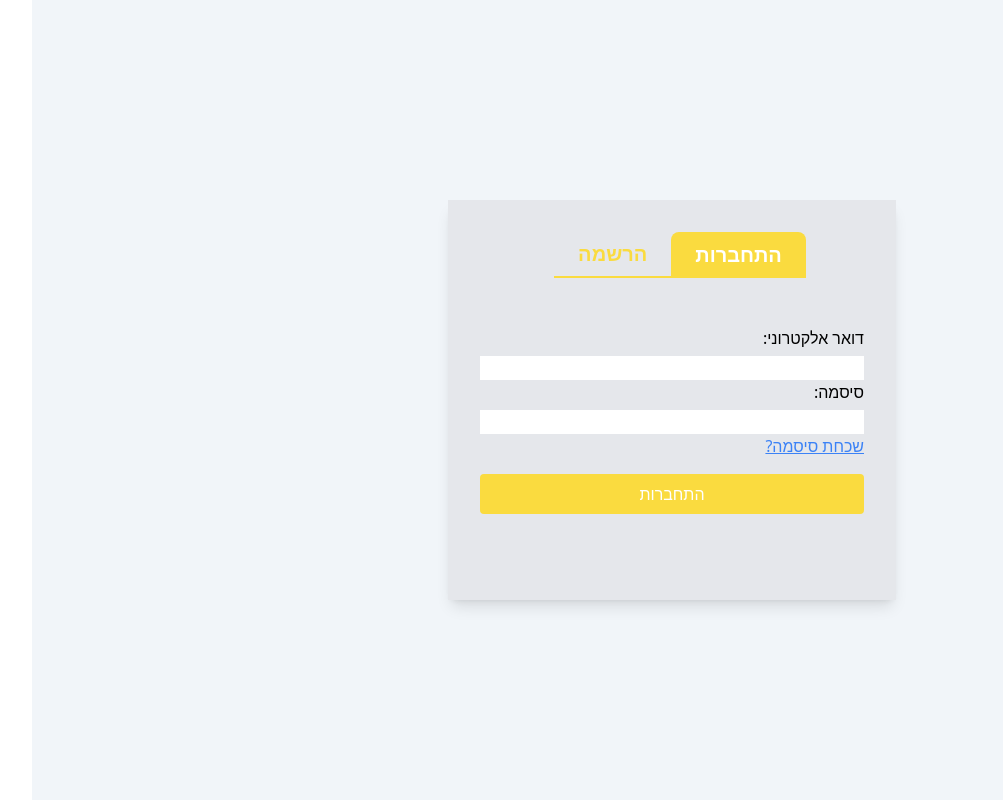
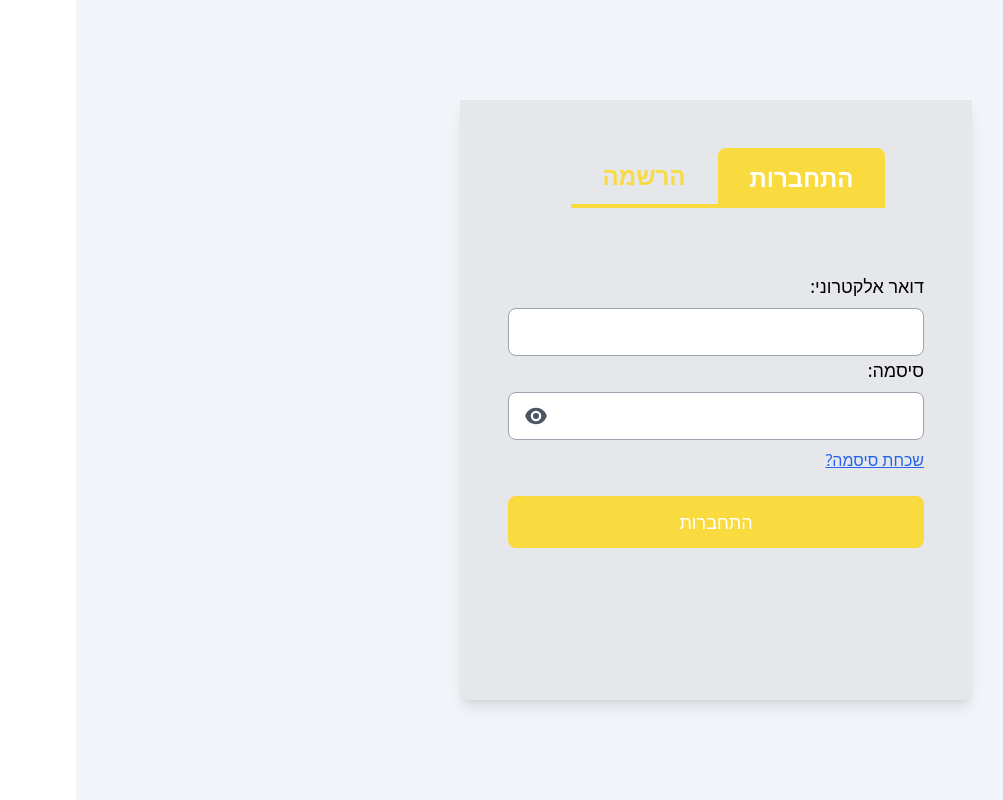
Before and after one commit to rachel-rapaport/lostAndFound, a Next.js app: page /login in a window 1280 px wide. Shown: the whole page, without its empty margins (116-1119 px from the left). Built offline with nearby package versions, Linux system fonts and the light colour scheme.

Commit message:
as the previous

```diff
--- a/package.json
+++ b/package.json
@@ -9,6 +9,7 @@
     "lint": "next lint"
   },
   "dependencies": {
+    "@heroicons/react": "^2.2.0",
     "@tanstack/react-query": "^5.62.7",
     "axios": "^1.7.8",
     "bcryptjs": "^2.4.3",
--- a/src/app/(pages)/login/page.tsx
+++ b/src/app/(pages)/login/page.tsx
@@ -4,7 +4,7 @@ import React from "react";
 const page = () => {
   return (
     <div className="h-screen w-screen flex justify-center items-center bg-slate-100">
-      <div className=" rounded-lg shadow-lg w-full max-w-md">
+      <div className=" rounded-lg shadow-lg w-full max-w-lg">
         <LoginForm />
       </div>
     </div>
--- a/src/app/components/Login.tsx
+++ b/src/app/components/Login.tsx
@@ -1,33 +1,36 @@
 // Login / sign up form - include forgot password and token
 "use client";
+import { useRouter } from "next/navigation";
+
+import React, { useState } from "react";
 import axios from "axios";
-import { useRouter } from "next/navigation";
-import React, { useState } from "react";
+import { z } from "zod";
+import { EyeIcon, EyeSlashIcon } from "@heroicons/react/24/solid";
+import userStore from "../store/userStore";
 import { loginAuthenticationCookies } from "../services/api/loginAuth";
 import { signupAuthenticationCookies } from "../services/api/signupAuth";
-import userStore from "../store/userStore";
-import { z } from "zod";
 import { loginSchema, signUpSchema } from "@/app/schemas/loginSchema";
 import PasswordResetModal from "./ModalResetPasswordEmail";
 
 const LoginForm = () => {
+  const router = useRouter();
+
   const [fullName, setFullName] = useState("");
   const [email, setEmail] = useState("");
   const [password, setPassword] = useState("");
+  const [showPassword, setShowPassword] = useState(false);
   const [phone, setPhone] = useState("");
   const [error, setError] = useState("");
   const [isLogin, setIsLogin] = useState(true);
   const [isModalOpen, setIsModalOpen] = useState(false);
   const setUser = userStore((state) => state.setUser);
-  const user = userStore((state) => state.user);
-  const router = useRouter();
 
   // Log in / Sign up
   const toggleForm = () => {
     setIsLogin(!isLogin);
   };
 
-  // send reset password email modal
+  // Send reset password email modal
   const openModal = () => {
     setIsModalOpen(true);
   };
@@ -36,6 +39,12 @@ const LoginForm = () => {
     setIsModalOpen(false);
   };
 
+  // Toggle show/hide password button
+  const togglePasswordVisibility = () => {
+    setShowPassword(!showPassword);
+  };
+
+  // Submit function - zod validation
   const onSubmit = async (e: React.FormEvent) => {
     e.preventDefault();
     try {
@@ -56,7 +65,7 @@ const LoginForm = () => {
     }
   };
 
-  // handle sign up
+  // Handle sign up
   const signUp = async (signUpData: {
     email: string;
     password: string;
@@ -71,9 +80,9 @@ const LoginForm = () => {
         signUpData.password
       );
       if (response) {
-        console.log("sign up succsess");
+        console.log("Response:", response);
         clearData();
-        router.replace("/home");
+        router.push("/home");
       } else {
         setError("error");
       }
@@ -82,7 +91,7 @@ const LoginForm = () => {
     }
   };
 
-  // handle log in
+  // Handle log in
   const login = async (loginData: { email: string; password: string }) => {
     try {
       const response = await loginAuthenticationCookies(
@@ -92,20 +101,14 @@ const LoginForm = () => {
 
       if (response) {
         if (response.user) {
-          console.log(response.user);
-
-          // the user logged in successfully
+          // The user logged in successfully
           setUser(response.user); // Update the store with user data
-          console.log("Login success");
-
           if (router) {
             router.push("/home");
           }
           clearData();
         } else {
-          // the user is logged in already
-          console.log("State after first login:", user);
-
+          // The user is logged in already
           if (router) {
             router.push("/home");
           }
@@ -119,7 +122,7 @@ const LoginForm = () => {
     }
   };
 
-  // clear form
+  // Clear form
   const clearData = () => {
     setFullName("");
     setEmail("");
@@ -129,7 +132,7 @@ const LoginForm = () => {
     setIsLogin(false);
   };
 
-  // error handler
+  // Error handler
   const handleError = (error: unknown, defaultMessage: string) => {
     if (axios.isAxiosError(error) && error.response?.status === 400) {
       setError(error.response.data.message || defaultMessage);
@@ -140,24 +143,25 @@ const LoginForm = () => {
   };
 
   return (
-    <div className="bg-gray-200 space-y-12 w-full h-[400px] text-black p-8">
-      <div className="flex justify-center  space-x-4 mb-6">
+    <div className="bg-gray-200 space-y-16 w-full h-[600px] text-black p-12">
+      <div className="flex justify-center space-x-6 mb-8">
+        {/* Toggle buttons  */}
         <button
           onClick={toggleForm}
-          className={`px-6 py-2 text-xl font-semibold ${
+          className={`px-8 py-3 text-2xl font-semibold ${
             isLogin
-              ? "bg-[#FADB3F] text-white rounded-t-lg"
-              : "bg-transparent text-[#FADB3F] border-b-2 border-[#FADB3F]"
+              ? "bg-[#FADB3F] text-white rounded-t-lg "
+              : "bg-transparent text-[#FADB3F] border-b-4 border-[#FADB3F]"
           }`}
         >
           התחברות
         </button>
         <button
           onClick={toggleForm}
-          className={`px-6 py-2 text-xl font-semibold ${
+          className={`px-8 py-3 text-2xl font-semibold ${
             !isLogin
               ? "bg-[#FADB3F] text-white rounded-t-lg"
-              : "bg-transparent text-[#FADB3F] border-b-2 border-[#FADB3F]"
+              : "bg-transparent text-[#FADB3F] border-b-4 border-[#FADB3F]"
           }`}
         >
           הרשמה
@@ -166,10 +170,13 @@ const LoginForm = () => {
 
       <form onSubmit={onSubmit}>
         {!isLogin && (
-          <div className="grid w-full items-center gap-1.5">
-            <label htmlFor="fullname">שם מלא:</label>
+          // Full name input
+          <div className="grid w-full items-center gap-2">
+            <label htmlFor="fullname" className="text-lg font-medium">
+              שם מלא:
+            </label>
             <input
-              className="w-full"
+              className="w-full h-12 px-4 border border-gray-400 rounded-lg text-lg"
               required={!isModalOpen}
               value={fullName}
               onChange={(e) => setFullName(e.target.value)}
@@ -178,10 +185,13 @@ const LoginForm = () => {
             />
           </div>
         )}
-        <div className="grid w-full items-center gap-1.5">
-          <label htmlFor="email">דואר אלקטרוני:</label>
+        {/* Email input */}
+        <div className="grid w-full items-center gap-2">
+          <label htmlFor="email" className="text-lg font-medium">
+            דואר אלקטרוני:
+          </label>
           <input
-            className="w-full"
+            className="w-full h-12 px-4 border border-gray-400 rounded-lg text-lg"
             required={!isModalOpen}
             value={email}
             onChange={(e) => setEmail(e.target.value)}
@@ -190,10 +200,13 @@ const LoginForm = () => {
           />
         </div>
         {!isLogin && (
-          <div className="grid w-full items-center gap-1.5">
-            <label htmlFor="phone"> טלפון:</label>
+          // Phone input
+          <div className="grid w-full items-center gap-2">
+            <label htmlFor="phone" className="text-lg font-medium">
+              טלפון:
+            </label>
             <input
-              className="w-full"
+              className="w-full h-12 px-4 border border-gray-400 rounded-lg text-lg"
               required={!isModalOpen}
               value={phone}
               onChange={(e) => setPhone(e.target.value)}
@@ -202,42 +215,58 @@ const LoginForm = () => {
             />
           </div>
         )}
-        <div className="grid w-full items-center gap-1.5">
-          <label htmlFor="password">סיסמה:</label>
+        {/* Password input */}
+        <div className="relative w-full flex flex-col gap-2">
+          <label htmlFor="password" className="text-lg font-medium">
+            סיסמה:
+          </label>
+          <div className="relative flex items-center w-full">
+            <button
+              type="button"
+              onClick={togglePasswordVisibility}
+              className="absolute left-4 flex items-center text-gray-600 hover:text-gray-800"
+            >
+              {showPassword ? (
+                <EyeSlashIcon className="w-6 h-6" />
+              ) : (
+                <EyeIcon className="w-6 h-6" />
+              )}
+            </button>
             <input
-            className="w-full"
+              className="w-full h-12 px-4 border border-gray-400 rounded-lg text-lg pl-12"
               required={!isModalOpen}
               value={password}
               onChange={(e) => setPassword(e.target.value)}
               id="password"
-            type="password"
+              type={showPassword ? "text" : "password"}
             />
           </div>
+        </div>
+
+        {/* Forgot password  */}
         {isLogin ? (
-          <>
-            {" "}
           <a
             href="#"
             onClick={(e) => {
               e.preventDefault();
               openModal();
             }}
-              className="text-blue-500 underline"
+            className="text-blue-600 underline mt-2 inline-block"
           >
             שכחת סיסמה?
           </a>
-          </>
-        ) : (
-          <></>
-        )}
-        {!isModalOpen ? (
+        ) : null}
+
+        {/* Submit form button */}
+        {!isModalOpen && (
           <>
-            <button className="w-full bg-[#FADB3F] text-white py-2 mt-4 rounded">
+            <button className="w-full bg-[#FADB3F] text-white py-3 mt-6 text-lg rounded-lg hover:bg-yellow-500 transition">
               {isLogin ? "התחברות" : "הרשמה"}
             </button>
-            {error && <p className="text-red-700 mt-4">{error}</p>}
+            {error && <p className="text-red-700 mt-4 text-lg">{error}</p>}
           </>
-        ) : null}
+        )}
+        {/* Modal to input email to reset */}
         <PasswordResetModal isOpen={isModalOpen} onClose={closeModal} />
       </form>
     </div>
--- a/src/app/components/ResetPassword.tsx
+++ b/src/app/components/ResetPassword.tsx
@@ -5,28 +5,39 @@ import React, { useEffect, useState } from "react";
 import { getUserByEmail, updateUserById } from "../services/api/userService";
 import { User } from "../types/props/user";
 import { resetPasswordSchema } from "../schemas/resetPasswordSchema";
+import { EyeIcon, EyeSlashIcon } from "@heroicons/react/24/solid";
 
 export const ResetPassword: React.FC<{ email: string }> = ({ email }) => {
   const [password, setPassword] = useState("");
+  const [showPassword, setShowPassword] = useState(false);
   const [confirmPassword, setConfirmPassword] = useState("");
+  const [showConfirmPassword, setShowConfirmPassword] = useState(false);
+
   const [errorMessage, setErrorMessage] = useState("");
   const [user, setUser] = useState<User | null>(null);
   const [success, setSuccess] = useState("");
 
 
-
-  // const queryFn = email ? () => getUserByEmail(email) : null;
-
   // get the user by email
   const { data, error, isLoading } = useQuery({
     queryKey: ["user", email], // Query key as an object property
-    queryFn: () => getUserByEmail(email), // Fetch function
-    enabled: !!email, // Runs only if email is truthy
+    queryFn: () => getUserByEmail(email),
+    enabled: !!email, // Runs only if email is truth
   });
+
+  // Toggle show/hide password button
+  const togglePasswordVisibility = () => {
+    setShowPassword(!showPassword);
+  };
+
+  // Toggle show/hide password button
+  const toggleConfirmPasswordVisibility = () => {
+    setShowConfirmPassword(!showConfirmPassword);
+  };
 
   useEffect(() => {
     if (data) {
-      setUser(data); // Assuming `data` is the user object
+      setUser(data);
     }
   }, [data]);
 
@@ -43,8 +54,7 @@ export const ResetPassword: React.FC<{ email: string }> = ({ email }) => {
 
     if (!validation.success) {
       const errors = validation.error.errors;
-      setErrorMessage(errors[0].message); // Display the first error message
-      return;
+      setErrorMessage(errors[0].message);
     }
     if (!user || !user._id) {
       setErrorMessage("המשתמש לא נמצא או נתוני המשתמש לא חוקיים.");
@@ -68,48 +78,71 @@ export const ResetPassword: React.FC<{ email: string }> = ({ email }) => {
   };
 
   return (
-    <div className="bg-gray-100 p-8 rounded shadow-lg max-w-md mx-auto mt-20">
-      <h1 className="text-2xl font-bold mb-4 text-center">איפוס סיסמה</h1>
+    <div className="bg-gray-100 p-12 rounded-lg shadow-lg max-w-lg mx-auto mt-20">
+      <h1 className="text-3xl font-bold mb-6 text-center">איפוס סיסמה</h1>
       <form onSubmit={handleSubmit}>
-        <div className="mb-4">
-          <label
-            htmlFor="password"
-            className="block text-sm font-medium text-gray-700"
+        <div className="relative w-full flex flex-col gap-2">
+          <label htmlFor="password" className="text-lg font-medium">
+            סיסמה חדשה:{" "}
+          </label>
+          <div className="relative flex items-center w-full">
+            <button
+              type="button"
+              onClick={togglePasswordVisibility}
+              className="absolute left-4 flex items-center text-gray-600 hover:text-gray-800"
             >
-            סיסמה חדשה:
-          </label>
+              {showPassword ? (
+                <EyeSlashIcon className="w-6 h-6" />
+              ) : (
+                <EyeIcon className="w-6 h-6" />
+              )}
+            </button>
             <input
-            type="password"
-            id="password"
+              className="w-full h-12 px-4 border border-gray-400 rounded-lg text-lg pl-12"
+              required
               value={password}
               onChange={(e) => setPassword(e.target.value)}
-            className="w-full border border-gray-300 rounded p-2"
+              id="password"
+              type={showPassword ? "text" : "password"}
               placeholder="הזן סיסמה חדשה"
-            required
             />
           </div>
-        <div className="mb-4">
-          <label
-            htmlFor="confirmPassword"
-            className="block text-sm font-medium text-gray-700"
-          >
+        </div>
+        {/* confirm password: */}
+        <div className="relative w-full flex flex-col gap-2 mb-4">
+          <label htmlFor="confirmPassword" className="text-lg font-medium">
             אשר סיסמה חדשה:
           </label>
+          <div className="relative flex items-center w-full">
+            <button
+              type="button"
+              onClick={toggleConfirmPasswordVisibility}
+              className="absolute left-4 flex items-center text-gray-600 hover:text-gray-800"
+            >
+              {showConfirmPassword ? (
+                <EyeSlashIcon className="w-6 h-6" />
+              ) : (
+                <EyeIcon className="w-6 h-6" />
+              )}
+            </button>
             <input
-            type="password"
-            id="confirmPassword"
+              className="w-full h-12 px-4 border border-gray-400 rounded-lg text-lg pl-12"
+              required
               value={confirmPassword}
               onChange={(e) => setConfirmPassword(e.target.value)}
-            className="w-full border border-gray-300 rounded p-2"
+              id="confirmPassword"
+              type={showConfirmPassword ? "text" : "password"}
               placeholder="אשר את הסיסמה"
-            required
             />
           </div>
-        {errorMessage && <p className="text-red-600 text-sm mb-4">{errorMessage}</p>}
-        {success && <p className="text-green-600 text-sm mb-4">{success}</p>}
+        </div>
+        {errorMessage && (
+          <p className="text-red-600 text-lg mb-6">{errorMessage}</p>
+        )}
+        {success && <p className="text-green-600 text-lg mb-6">{success}</p>}
         <button
           type="submit"
-          className="w-full bg-green-600 text-white py-2 rounded hover:bg-green-700 transition"
+          className="w-full bg-[#FADB3F] text-white py-3 text-lg rounded-lg hover:bg-yellow-500 transition"
         >
           שמור סיסמה
         </button>
--- a/src/middleware.ts
+++ b/src/middleware.ts
@@ -1,6 +1,7 @@
 import { NextResponse } from "next/server";
 import type { NextRequest } from "next/server";
 import { jwtVerify } from "jose";
+import userStore from "./app/store/userStore";
 
 export async function middleware(req: NextRequest) {
   const { pathname } = req.nextUrl;
@@ -25,6 +26,7 @@ export async function middleware(req: NextRequest) {
       return NextResponse.redirect(new URL("/home", req.url));
     } catch (error) {
       console.error("Token verification failed:", error);
+      userStore.getState().clearUser();
     }
   }
 
```
Also changed, not shown: src/app/api/logout/route.ts (added, +43 -0 lines), src/app/api/sign/signIn/route.ts (+6 -7 lines), src/app/api/sign/signUp/route.ts (+5 -4 lines), src/app/components/Homepage.tsx (+17 -3 lines), src/app/components/ModalResetPasswordEmail.tsx (+19 -13 lines), 1 other file (tests, documents, lock files or other folders). Lines whose indentation alone changed are shown as unchanged.
